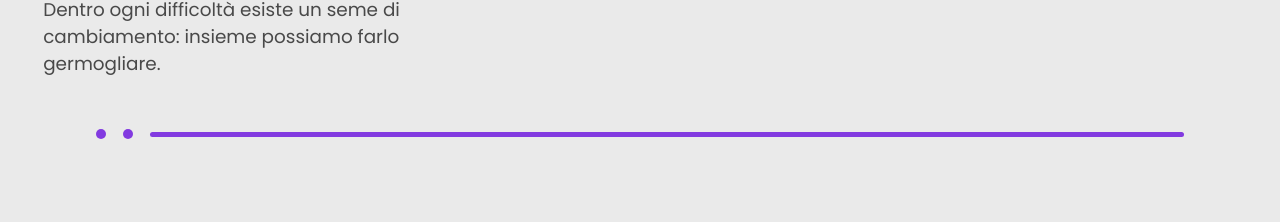
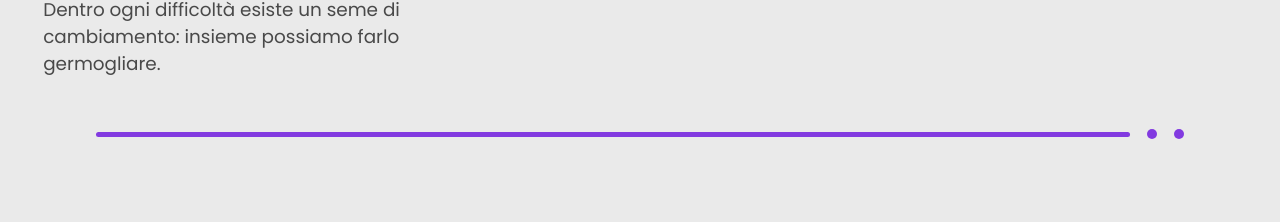
Before and after one commit to gcarda99/psycologist-portfolio, a React (Vite) app: page / in a window 1280 px wide. Shown: the part 1391-1613 px from the top of the page. Built offline with nearby package versions, Linux system fonts and the light colour scheme; a web font is replaced by a local one.

Commit message:
fix: reverse order of bottom divider line (line first, then circles)

```diff
--- a/src/components/About/About.js
+++ b/src/components/About/About.js
@@ -30,9 +30,9 @@ function About() {
                 </div>
             </div>
             <div className="line-styling line-styling--bottom">
+              <div className="style-line" style={{backgroundColor: theme.primary}}></div>
               <div className="style-circle" style={{backgroundColor: theme.primary}}></div>
               <div className="style-circle" style={{backgroundColor: theme.primary}}></div>
-              <div className="style-line" style={{backgroundColor: theme.primary}}></div>
             </div>
         </div>
     )
```
